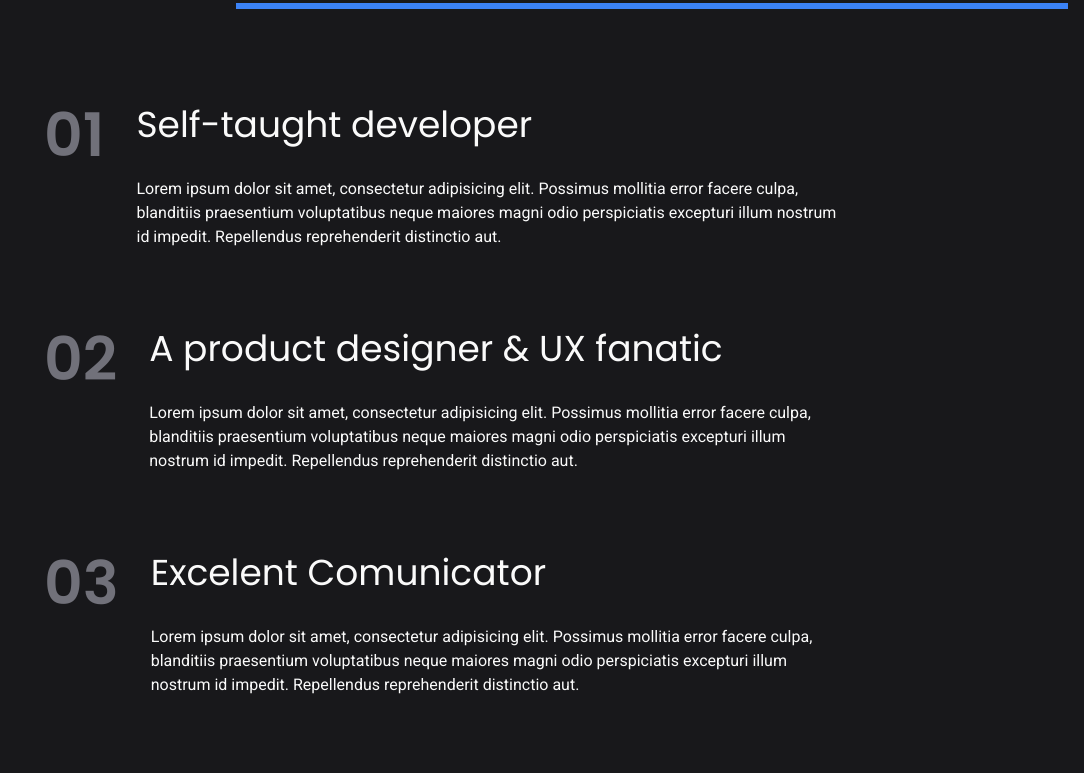
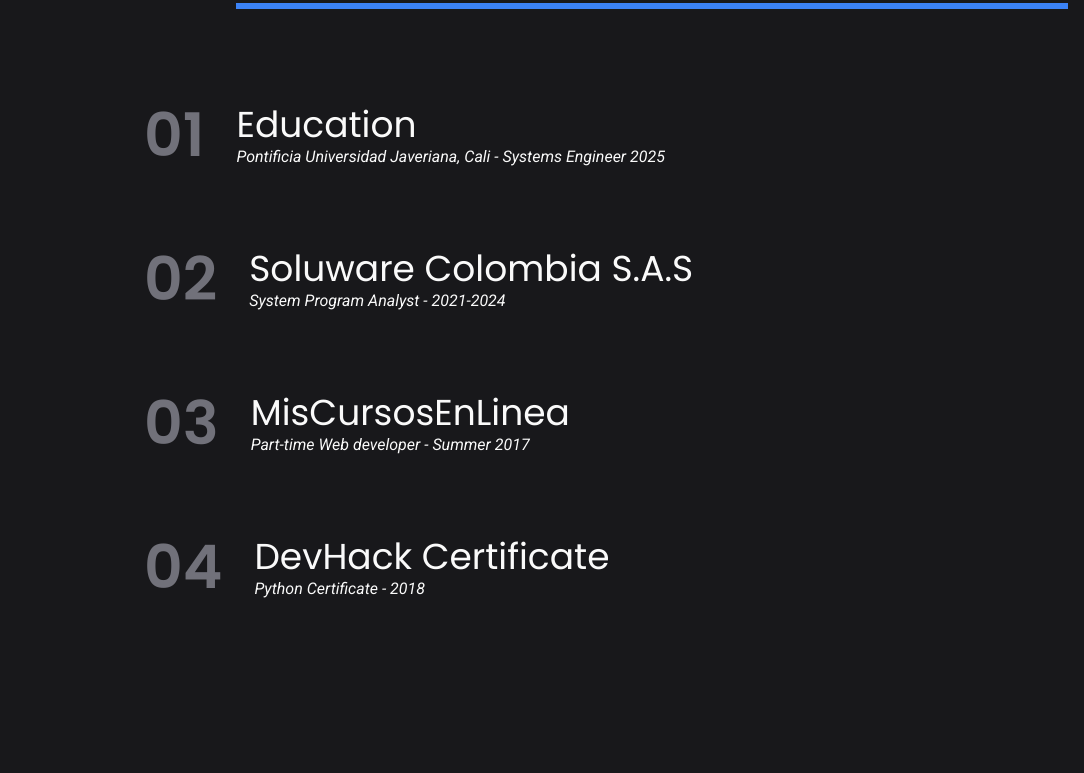
Before and after one commit to vFredo/portfolio-svelte, a SvelteKit app: page / in a window 1280 px wide. Shown: the part 2187-2960 px from the top of the page, without its empty margins (196-1280 px from the left). Built offline with nearby package versions, Linux system fonts and the light colour scheme.

Commit message:
fix: update experiences information

```diff
--- a/src/components/Experience.svelte
+++ b/src/components/Experience.svelte
@@ -1,16 +1,20 @@
 <script>
   let experiences = [
     {
-      name: "Self-taught developer",
-      desc: "Lorem ipsum dolor sit amet, consectetur adipisicing elit. Possimus mollitia error facere culpa, blanditiis praesentium voluptatibus neque maiores magni odio perspiciatis excepturi illum nostrum id impedit. Repellendus reprehenderit distinctio aut.",
+      name: "Education",
+      desc: "Pontificia Universidad Javeriana, Cali - Systems Engineer 2025",
     },
     {
-      name: "A product designer & UX fanatic",
-      desc: "Lorem ipsum dolor sit amet, consectetur adipisicing elit. Possimus mollitia error facere culpa, blanditiis praesentium voluptatibus neque maiores magni odio perspiciatis excepturi illum nostrum id impedit. Repellendus reprehenderit distinctio aut.",
+      name: "Soluware Colombia S.A.S",
+      desc: "System Program Analyst - 2021-2024",
     },
     {
-      name: "Excelent Comunicator",
-      desc: "Lorem ipsum dolor sit amet, consectetur adipisicing elit. Possimus mollitia error facere culpa, blanditiis praesentium voluptatibus neque maiores magni odio perspiciatis excepturi illum nostrum id impedit. Repellendus reprehenderit distinctio aut.",
+      name: "MisCursosEnLinea",
+      desc: "Part-time Web developer - Summer 2017",
+    },
+    {
+      name: "DevHack Certificate",
+      desc: "Python Certificate - 2018",
     },
   ];
 </script>
@@ -23,16 +27,17 @@
     A <span class="poppins text-blue-400">little</span> bit about my <span class="poppins text-blue-400">experiences</span>.
   </h3>
 </div>
-<div class="flex flex-col gap-20 w-full mx-auto max-w-[800px]">
+<div class="flex flex-col gap-20 w-full mx-auto max-w-[600px]">
   {#each experiences as exp, index}
     <div class="flex gap-6 sm:gap-8">
+
       <p class="poppins text-4xl sm:text-5xl md:text-6xl text-zinc-500 font-semibold" >
         0{index + 1}
       </p>
 
-      <div class="flex flex-col gap-6 sm:gap-8">
-        <h3 class="text-2xl sm:text-2xl md:text-4xl">{exp.name}</h3>
-        <p>{exp.desc}</p>
+      <div class="flex flex-col">
+        <h3 class="text-2xl sm:text-2xl md:text-4xl poppins">{exp.name}</h3>
+        <p class="italic">{exp.desc}</p>
       </div>
     </div>
   {/each}
--- a/src/components/Footer.svelte
+++ b/src/components/Footer.svelte
@@ -23,7 +23,7 @@
     </p>
     <!-- LinkedIn -->
     <p>
-      <i class="fa-brands fa-linkedin pr-2"/>
+      <i class="fa-brands fa-linkedin pr-2" />
       <a
         href="https://www.github.com/vFredo"
         class="text-blue-400"
@@ -32,10 +32,16 @@
         Luis Alfredo
         <sup>
           <span class="text-xs scale-75 pl-0.5">
-            <i class="fa-solid fa-arrow-up-right-from-square text-xs scale-[75%]" />
+            <i
+              class="fa-solid fa-arrow-up-right-from-square text-xs scale-[75%]"
+            />
           </span>
         </sup>
       </a>
     </p>
+    <p class="text-xs text-zinc-400">
+      <i class="fa-regular fa-copyright pr-1" />
+      Fredo 2024
+    </p>
   </div>
 </footer>
--- a/src/components/Main.svelte
+++ b/src/components/Main.svelte
@@ -27,7 +27,7 @@
 
   <section id="projects" class="py-20 lg:py-32 flex flex-col gap-24">
     <ProjectView />
-    <p class="mx-auto">So why not invest?</p>
+    <p class="mx-auto italic text-lg">So why not invest?</p>
   </section>
 
   <section id="contact" class="py-20 lg:py-32 flex flex-col gap-16 sm:gap-20 md:gap-24 relative">
```
